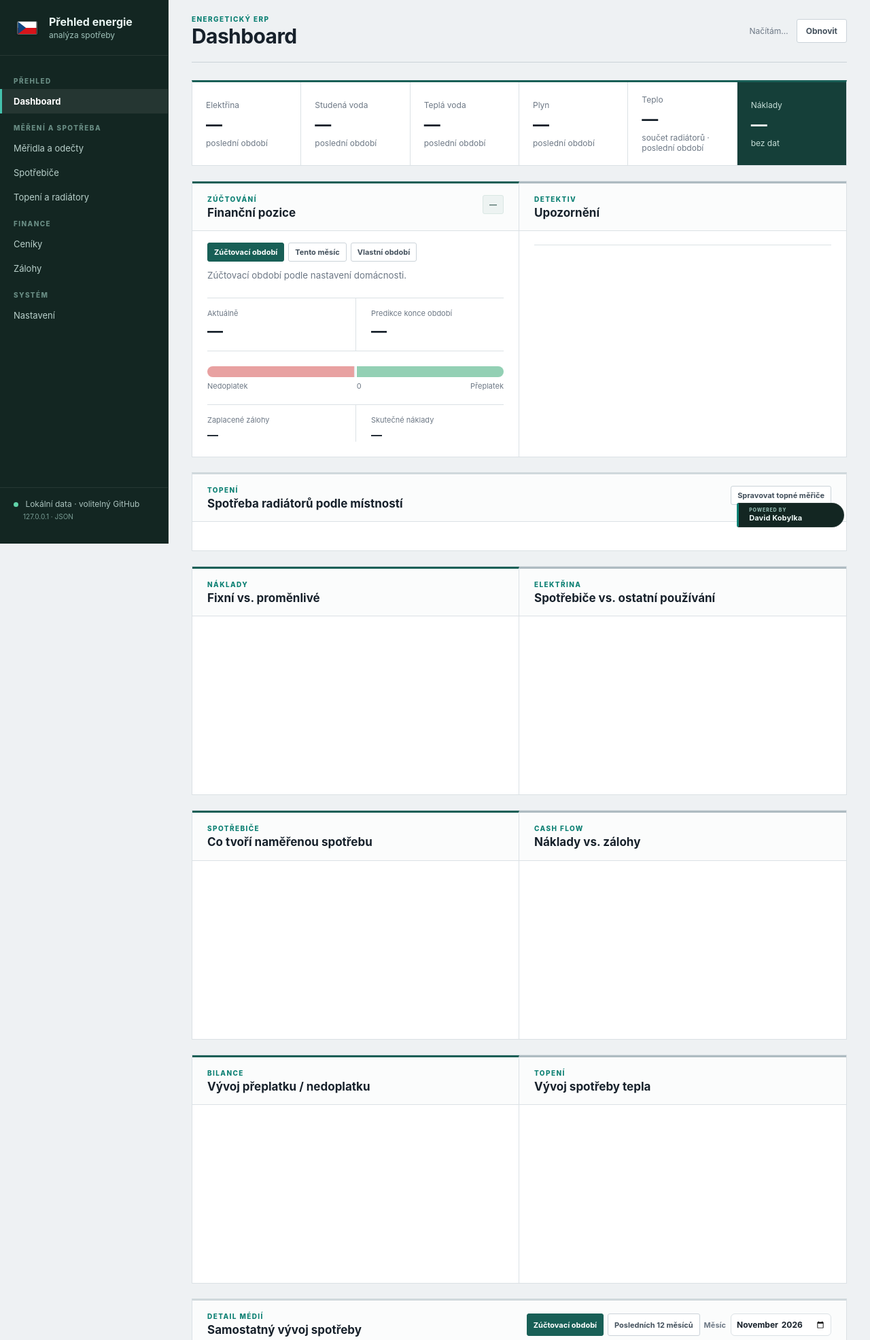
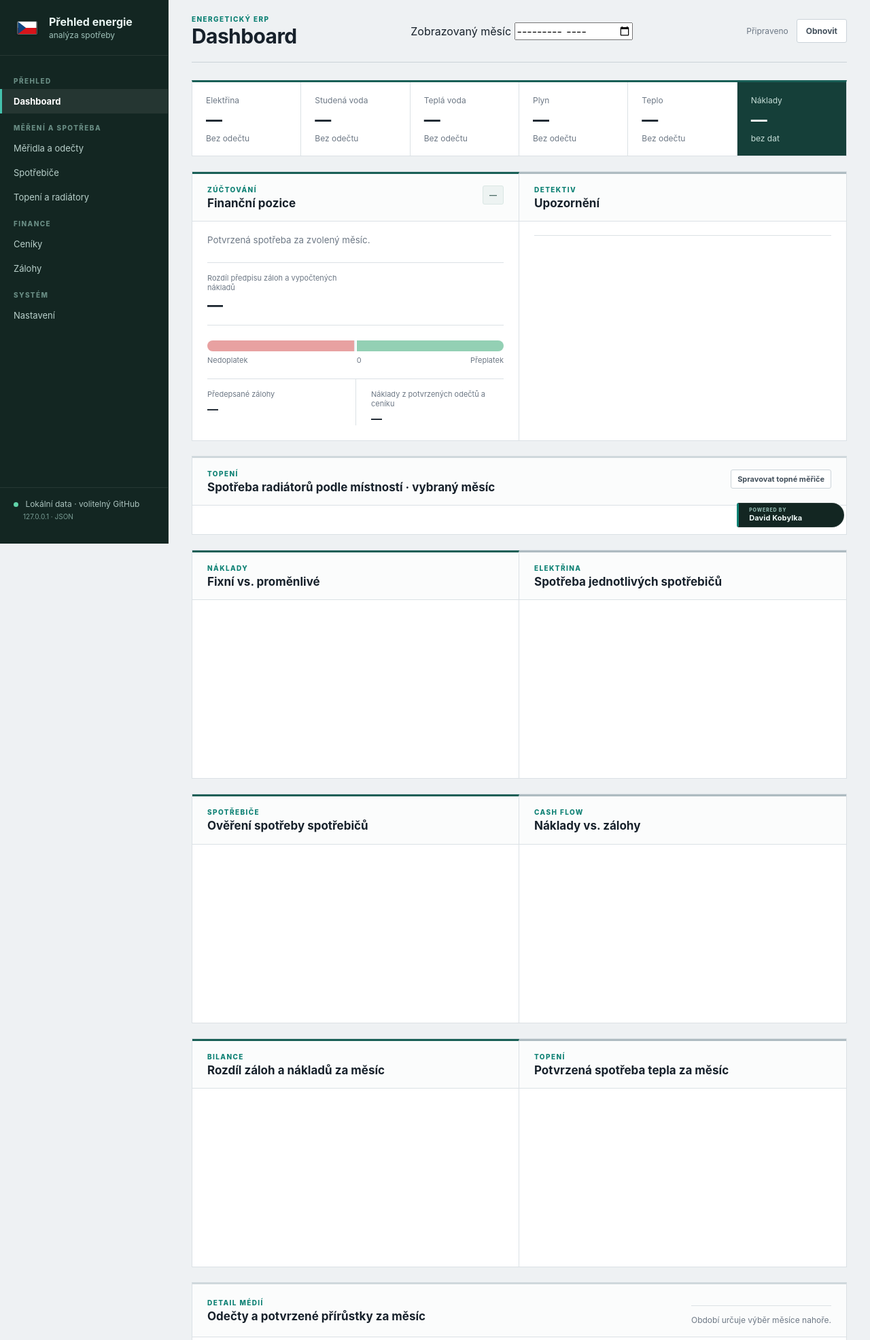
Before and after one commit to kobyldav/EnergyHome, a Python web app: template templates/index.html in a window 1280 px wide. Shown: the top 1972 px of the page at 68% size. Run offline with Jinja, Linux system fonts and the light colour scheme; the template is opened without the code that fills it, so the values that code supplies are empty; a map, chart or similar area stays blank.

Commit message:
feat(ui): global month picker and truthful finance / readings labels

```diff
--- a/templates/index.html
+++ b/templates/index.html
@@ -51,39 +51,29 @@
   <main class="content">
     <header class="topbar">
       <div><p class="eyebrow">ENERGETICKÝ ERP</p><h1 id="pageTitle">Dashboard</h1></div>
+      <label class="dashboard-month-filter" for="dashboardMonthPicker">Zobrazovaný měsíc <input id="dashboardMonthPicker" type="month" aria-label="Měsíc pro celý přehled"></label>
       <div class="top-actions"><span id="saveState" class="save-state">Připraveno</span><button class="btn secondary" onclick="reloadState()">Obnovit</button></div>
     </header>
 
     <section id="tab-dashboard" class="tab-panel active">
       <div id="emptyHint" class="empty-hint hidden"></div>
       <div class="kpi-grid">
-        <article class="card kpi"><span>Elektřina</span><strong id="kpiElectricity">—</strong><small>poslední období</small></article>
-        <article class="card kpi"><span>Studená voda</span><strong id="kpiColdWater">—</strong><small>poslední období</small></article>
-        <article class="card kpi"><span>Teplá voda</span><strong id="kpiHotWater">—</strong><small>poslední období</small></article>
-        <article class="card kpi"><span>Plyn</span><strong id="kpiGas">—</strong><small>poslední období</small></article>
-        <article class="card kpi"><span>Teplo</span><strong id="kpiHeat">—</strong><small>součet radiátorů · poslední období</small></article>
+        <article class="card kpi"><span>Elektřina</span><strong id="kpiElectricity">—</strong><small id="kpiNote-electricity">Bez odečtu</small></article>
+        <article class="card kpi"><span>Studená voda</span><strong id="kpiColdWater">—</strong><small id="kpiNote-cold_water">Bez odečtu</small></article>
+        <article class="card kpi"><span>Teplá voda</span><strong id="kpiHotWater">—</strong><small id="kpiNote-hot_water">Bez odečtu</small></article>
+        <article class="card kpi"><span>Plyn</span><strong id="kpiGas">—</strong><small id="kpiNote-gas">Bez odečtu</small></article>
+        <article class="card kpi"><span>Teplo</span><strong id="kpiHeat">—</strong><small id="kpiNote-heat">Bez odečtu</small></article>
         <article class="card kpi accent"><span>Náklady</span><strong id="kpiCost">—</strong><small id="kpiMonth">bez dat</small></article>
       </div>
 
       <div class="grid two">
         <article class="card finance-card">
           <div class="card-head"><div><p class="eyebrow">ZÚČTOVÁNÍ</p><h2>Finanční pozice</h2></div><span id="billingPeriod" class="pill">—</span></div>
-          <div class="finance-period-controls">
-            <div class="finance-period-options" role="group" aria-label="Zobrazované finanční období">
-              <button type="button" class="btn secondary small finance-period-btn active" data-finance-range="billing">Zúčtovací období</button>
-              <button type="button" class="btn secondary small finance-period-btn" data-finance-range="month">Tento měsíc</button>
-              <button type="button" class="btn secondary small finance-period-btn" data-finance-range="custom">Vlastní období</button>
-            </div>
-            <div id="financeCustomDates" class="finance-custom-dates hidden">
-              <label>Od <input type="date" id="financeDateFrom" aria-label="Finance od"></label>
-              <label>Do <input type="date" id="financeDateTo" aria-label="Finance do"></label>
-            </div>
-            <small id="financePeriodNote" class="finance-period-note">Zúčtovací období podle nastavení domácnosti.</small>
-          </div>
-          <div class="balance-row"><div><small>Aktuálně</small><strong id="currentBalance">—</strong></div><div><small>Predikce konce období</small><strong id="projectedBalance">—</strong></div></div>
+          <div class="finance-period-controls"><small id="financePeriodNote" class="finance-period-note">Potvrzená spotřeba za zvolený měsíc.</small></div>
+          <div class="balance-row"><div><small>Rozdíl předpisu záloh a vypočtených nákladů</small><strong id="currentBalance">—</strong></div></div>
           <div class="thermometer finance"><div id="thermoFill" class="thermo-fill"></div><div class="thermo-mid"></div></div>
           <div class="thermo-labels"><span>Nedoplatek</span><span>0</span><span>Přeplatek</span></div>
-          <div class="mini-grid"><div><small id="paidTotalLabel">Zaplacené zálohy</small><b id="paidTotal">—</b></div><div><small>Skutečné náklady</small><b id="actualCost">—</b></div></div>
+          <div class="mini-grid"><div><small id="paidTotalLabel">Předepsané zálohy</small><b id="paidTotal">—</b></div><div><small>Náklady z potvrzených odečtů a ceníku</small><b id="actualCost">—</b></div></div>
         </article>
         <article class="card">
           <div class="card-head"><div><p class="eyebrow">DETEKTIV</p><h2>Upozornění</h2></div></div>
@@ -92,32 +82,28 @@
       </div>
 
       <article class="card heat-dashboard-card">
-        <div class="card-head"><div><p class="eyebrow">TOPENÍ</p><h2>Spotřeba radiátorů podle místností</h2></div><button class="btn secondary small" onclick="openTab('heating')">Spravovat topné měřiče</button></div>
+        <div class="card-head"><div><p class="eyebrow">TOPENÍ</p><h2>Spotřeba radiátorů podle místností · vybraný měsíc</h2></div><button class="btn secondary small" onclick="openTab('heating')">Spravovat topné měřiče</button></div>
         <div id="heatAllocatorDashboard"></div>
       </article>
 
       <div class="grid two">
         <article class="card chart-card"><div class="card-head"><div><p class="eyebrow">NÁKLADY</p><h2>Fixní vs. proměnlivé</h2></div></div><svg id="costChart" class="svg-chart dashboard-svg-chart" viewBox="0 0 760 280" role="img" aria-label="Fixní a proměnlivé náklady"></svg></article>
-        <article class="card chart-card"><div class="card-head"><div><p class="eyebrow">ELEKTŘINA</p><h2>Spotřebiče vs. ostatní používání</h2></div></div><svg id="usageChart" class="svg-chart dashboard-svg-chart" viewBox="0 0 760 280" role="img" aria-label="Spotřebiče a ostatní používání elektřiny"></svg></article>
+        <article class="card chart-card"><div class="card-head"><div><p class="eyebrow">ELEKTŘINA</p><h2>Spotřeba jednotlivých spotřebičů</h2></div></div><svg id="usageChart" class="svg-chart dashboard-svg-chart" viewBox="0 0 760 280" role="img" aria-label="Spotřebiče a ostatní používání elektřiny"></svg></article>
       </div>
       <div class="grid two">
-        <article class="card chart-card"><div class="card-head"><div><p class="eyebrow">SPOTŘEBIČE</p><h2>Co tvoří naměřenou spotřebu</h2></div></div><svg id="applianceChart" class="svg-chart dashboard-svg-chart" viewBox="0 0 760 300" role="img" aria-label="Rozpad spotřeby podle spotřebičů"></svg></article>
+        <article class="card chart-card"><div class="card-head"><div><p class="eyebrow">SPOTŘEBIČE</p><h2>Ověření spotřeby spotřebičů</h2></div></div><svg id="applianceChart" class="svg-chart dashboard-svg-chart" viewBox="0 0 760 300" role="img" aria-label="Rozpad spotřeby podle spotřebičů"></svg></article>
         <article class="card chart-card"><div class="card-head"><div><p class="eyebrow">CASH FLOW</p><h2>Náklady vs. zálohy</h2></div></div><svg id="cashflowChart" class="svg-chart dashboard-svg-chart" viewBox="0 0 760 300" role="img" aria-label="Náklady a zálohy"></svg></article>
       </div>
       <div class="grid two">
-        <article class="card chart-card"><div class="card-head"><div><p class="eyebrow">BILANCE</p><h2>Vývoj přeplatku / nedoplatku</h2></div></div><svg id="balanceTrendChart" class="svg-chart dashboard-svg-chart" viewBox="0 0 760 280" role="img" aria-label="Vývoj přeplatku a nedoplatku"></svg></article>
-        <article class="card chart-card"><div class="card-head"><div><p class="eyebrow">TOPENÍ</p><h2>Vývoj spotřeby tepla</h2></div></div><svg id="heatingTrendChart" class="svg-chart dashboard-svg-chart" viewBox="0 0 760 280" role="img" aria-label="Vývoj spotřeby tepla"></svg></article>
+        <article class="card chart-card"><div class="card-head"><div><p class="eyebrow">BILANCE</p><h2>Rozdíl záloh a nákladů za měsíc</h2></div></div><svg id="balanceTrendChart" class="svg-chart dashboard-svg-chart" viewBox="0 0 760 280" role="img" aria-label="Vývoj přeplatku a nedoplatku"></svg></article>
+        <article class="card chart-card"><div class="card-head"><div><p class="eyebrow">TOPENÍ</p><h2>Potvrzená spotřeba tepla za měsíc</h2></div></div><svg id="heatingTrendChart" class="svg-chart dashboard-svg-chart" viewBox="0 0 760 280" role="img" aria-label="Vývoj spotřeby tepla"></svg></article>
       </div>
       <article class="card svg-analytics-card">
         <div class="card-head svg-analytics-head">
-          <div><p class="eyebrow">DETAIL MÉDIÍ</p><h2>Samostatný vývoj spotřeby</h2></div>
-          <div class="analytics-range" role="group" aria-label="Období grafů">
-            <button class="btn secondary small analytics-range-btn active" type="button" data-analytics-range="billing">Zúčtovací období</button>
-            <button class="btn secondary small analytics-range-btn" type="button" data-analytics-range="12m">Posledních 12 měsíců</button>
-            <label id="mediaMonthPickerWrap" class="media-month-picker">Měsíc <input type="month" id="mediaMonthPicker" aria-label="Měsíc pro denní vývoj spotřeby"></label>
-          </div>
+          <div><p class="eyebrow">DETAIL MÉDIÍ</p><h2>Odečty a potvrzené přírůstky za měsíc</h2></div>
+          <div class="analytics-range"><span class="help">Období určuje výběr měsíce nahoře.</span></div>
         </div>
-        <p class="media-chart-explanation" id="mediaChartExplanation">Kumulativní spotřeba od začátku vybraného měsíce. Graf končí posledním dostupným dnem odečtu, bez budoucích dnů. Mezi odečty je průběh odhadnutý rovnoměrným rozdělením; zvýrazněné body označují skutečné odečty.</p>
+        <p class="media-chart-explanation">Schodový graf ukazuje jen přírůstky z potvrzených odečtů. Vodorovná část není důkaz nulové denní spotřeby; mezi odečty skutečný denní průběh neznáme. Žádné předpovědi ani rovnoměrné rozpočítávání.</p>
         <div class="media-svg-grid">
           <section class="media-svg-panel" data-utility-panel="electricity">
             <div class="media-svg-head"><div><span class="media-dot media-electricity"></span><h3>Elektřina</h3><small>kWh</small></div><div id="mediaStat-electricity" class="media-svg-stats"></div></div>
@@ -378,5 +364,6 @@
 <div id="toast" class="toast"></div>
 <script src="/static/i18n.js"></script>
 <script src="/static/app.js"></script>
+<script src="/static/monthly.js"></script>
 </body>
 </html>
```
